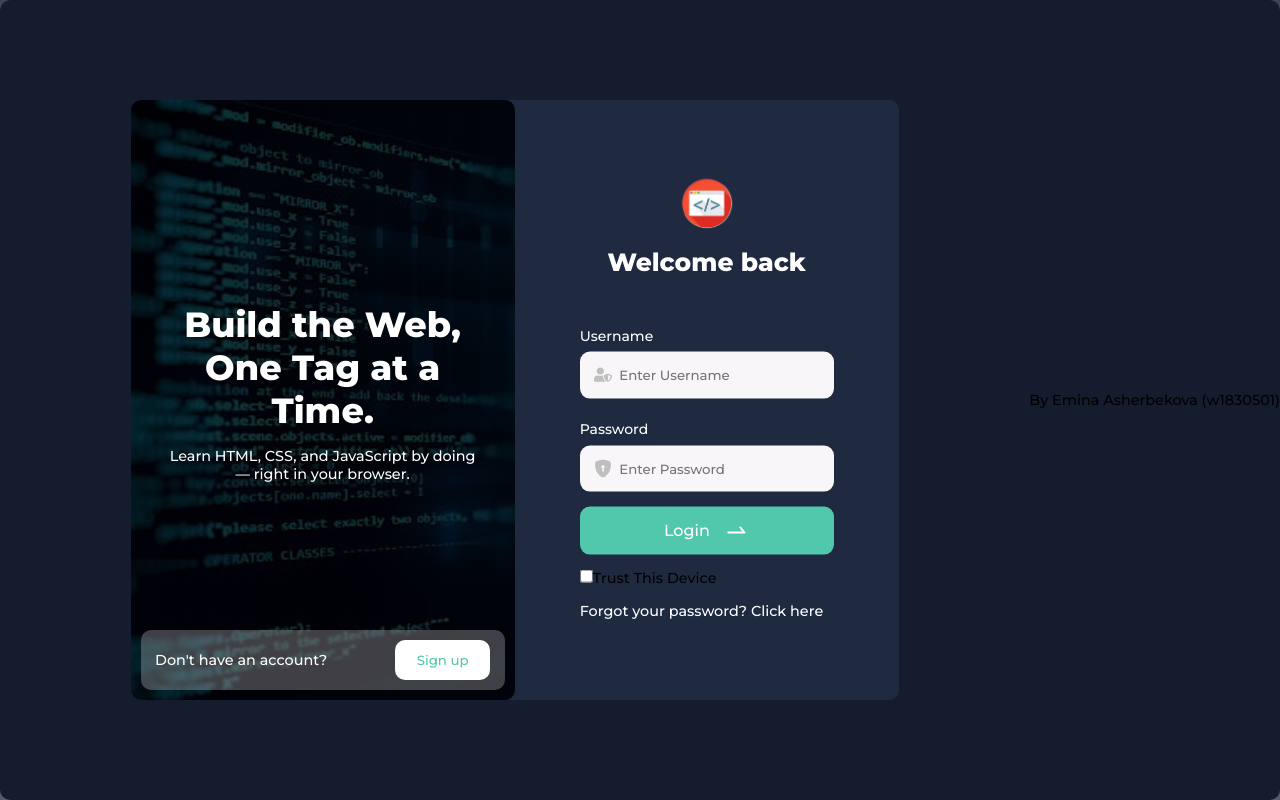
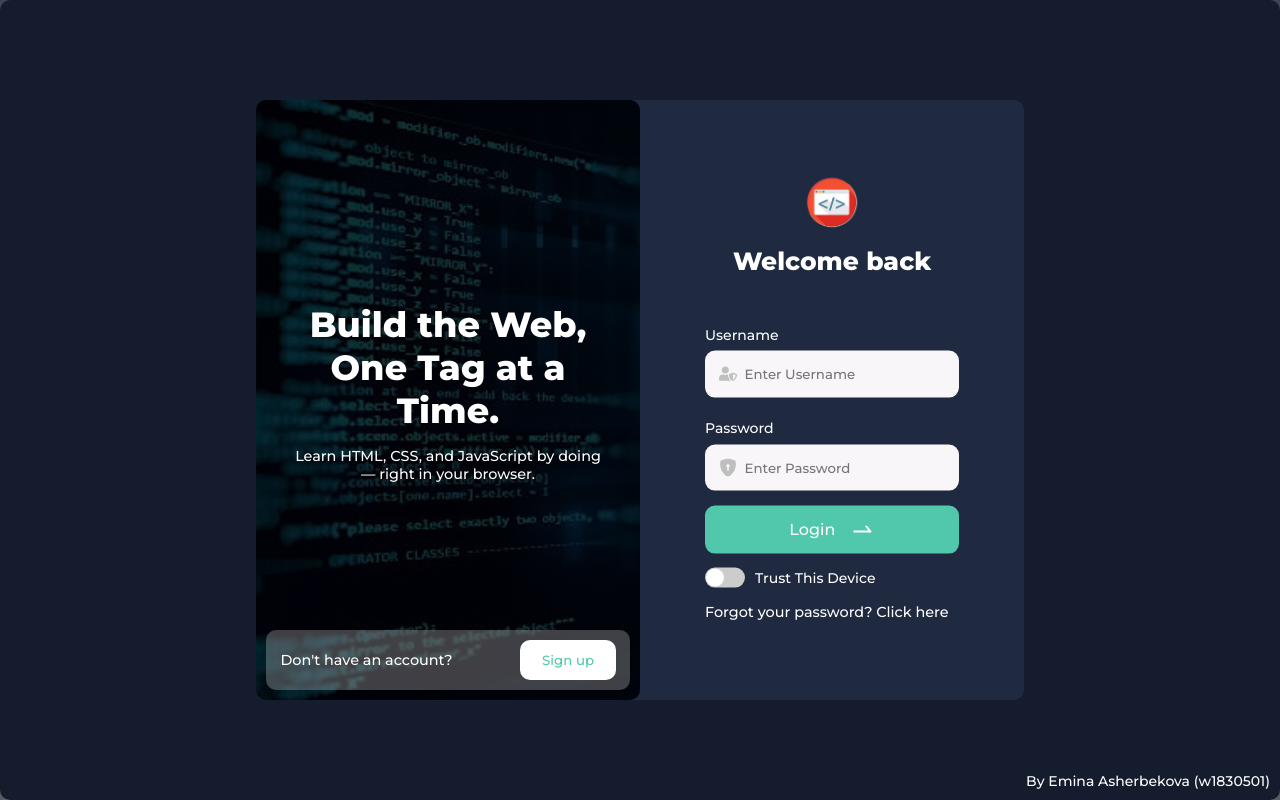
Before and after one commit to emiashe/w1830501_FinalYearProject, a React (Vite) app: page / in a window 1280 px wide. Built offline with nearby package versions, Linux system fonts and the light colour scheme.

Commit message:
final edits

```diff
--- a/src/App.css
+++ b/src/App.css
@@ -334,4 +334,64 @@ img {
   margin-right: 0.25rem;
 }
 
+.credits {
+  position: fixed;
+  bottom: 10px;
+  right: 10px;
+  color: white;
+  font-size: 14px;
+  z-index: 1000;
+}
+
+.persistCheck {
+  display: flex;
+  align-items: center;
+  gap: 10px;
+}
+
+.toggle-switch {
+  display: flex;
+  align-items: center;
+  cursor: pointer;
+}
+
+.toggle-switch input {
+  display: none;
+}
+
+.slider {
+  width: 40px;
+  height: 20px;
+  background-color: #ccc;
+  border-radius: 34px;
+  position: relative;
+  transition: background-color 0.2s;
+  margin-right: 10px;
+}
+
+.slider::before {
+  content: "";
+  position: absolute;
+  width: 18px;
+  height: 18px;
+  border-radius: 50%;
+  background: white;
+  top: 1px;
+  left: 1px;
+  transition: transform 0.2s;
+}
+
+input:checked + .slider {
+  background-color: #4caf50;
+}
+
+input:checked + .slider::before {
+  transform: translateX(20px);
+}
+
+.label-text {
+  color: white; /* Or whatever fits your theme */
+  font-size: 14px;
+}
+
 /*# sourceMappingURL=App.css.map */
--- a/src/App.scss
+++ b/src/App.scss
@@ -381,3 +381,63 @@ img{
 .instructions > svg {
     margin-right: 0.25rem;
 }
+
+.credits {
+    position: fixed;
+    bottom: 10px;
+    right: 10px;
+    color: white;
+    font-size: 14px;
+    z-index: 1000;
+  }
+
+  .persistCheck {
+    display: flex;
+    align-items: center;
+    gap: 10px;
+  }
+
+  .toggle-switch {
+    display: flex;
+    align-items: center;
+    cursor: pointer;
+  }
+
+  .toggle-switch input {
+    display: none;
+  }
+
+  .slider {
+    width: 40px;
+    height: 20px;
+    background-color: #ccc;
+    border-radius: 34px;
+    position: relative;
+    transition: background-color 0.2s;
+    margin-right: 10px;
+  }
+
+  .slider::before {
+    content: "";
+    position: absolute;
+    width: 18px;
+    height: 18px;
+    border-radius: 50%;
+    background: white;
+    top: 1px;
+    left: 1px;
+    transition: transform 0.2s;
+  }
+
+  input:checked + .slider {
+    background-color: #4caf50;
+  }
+
+  input:checked + .slider::before {
+    transform: translateX(20px);
+  }
+
+  .label-text {
+    color: white; /* Or whatever fits your theme */
+    font-size: 14px;
+  }
```
